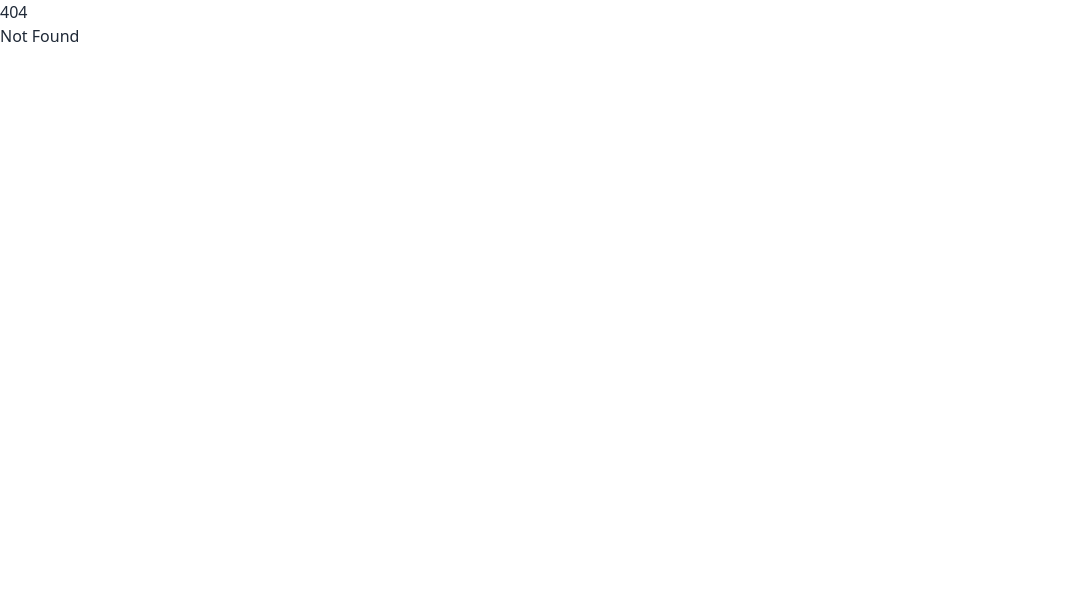
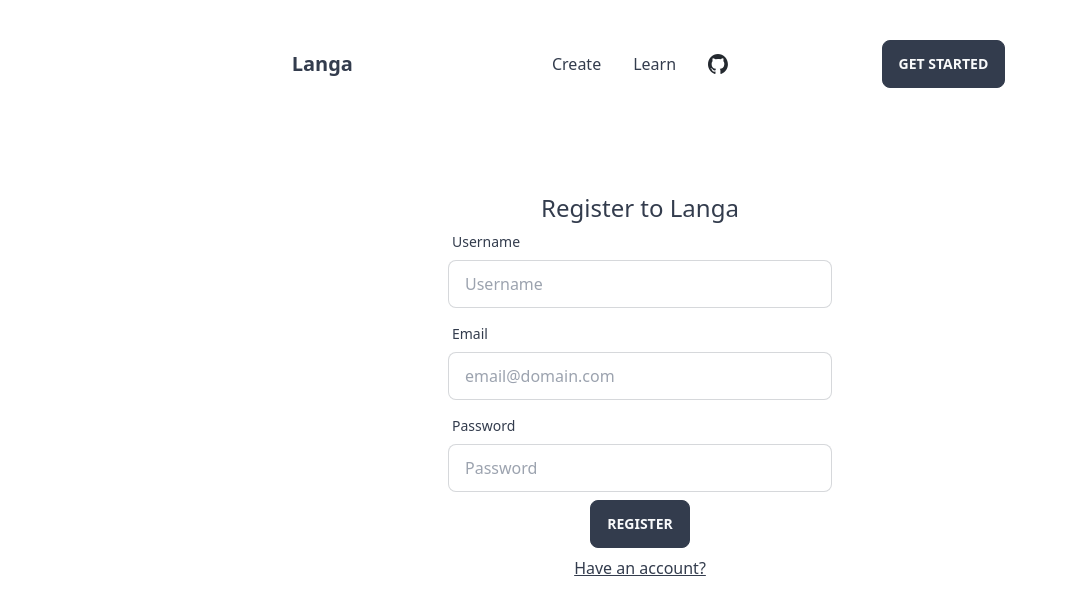
Before and after one commit to imlasky/langa, a SvelteKit app: page /auth/register in a window 1280 px wide. Before the commit this address had no page. Shown: the top 612 px of the page, without its empty margins (0-1068 px from the left). Built offline with nearby package versions, Linux system fonts and the light colour scheme.

Commit message:
Added front end auth

```diff
--- a/src/app.html
+++ b/src/app.html
@@ -1,5 +1,5 @@
 <!DOCTYPE html>
-<html lang="en">
+<html lang="en" data-theme="emerald">
 	<head>
 		<meta charset="utf-8" />
 		<link rel="icon" href="%sveltekit.assets%/favicon.png" />
--- a/src/routes/+layout.svelte
+++ b/src/routes/+layout.svelte
@@ -2,4 +2,34 @@
     import "../app.css";
 </script>
 
+<header>
+  <div class="flex justify-center pt-8">
+      <div class="navbar bg-base-100 w-7/12">
+          <div class="navbar-start">
+            <div class="dropdown">
+              <label tabindex="0" class="btn btn-ghost lg:hidden">
+                <svg xmlns="http://www.w3.org/2000/svg" class="h-5 w-5" fill="none" viewBox="0 0 24 24" stroke="currentColor"><path stroke-linecap="round" stroke-linejoin="round" stroke-width="2" d="M4 6h16M4 12h8m-8 6h16" /></svg>
+              </label>
+              <ul tabindex="0" class="menu menu-compact dropdown-content mt-3 p-2 shadow bg-base-100 rounded-box w-52">
+                <li><a href="/create">Create</a></li>
+                <li><a href="/learn">Learn</a></li>
+                <li><a href="https://github.com/imlasky/langa"><img src="/image/github-mark.svg" height="20" width="20"></a></li>
+              </ul>
+            </div>
+            <a class="btn btn-ghost normal-case text-xl" href="/">Langa</a>
+          </div>
+          <div class="navbar-center hidden lg:flex">
+            <ul class="menu menu-horizontal px-1">
+              <li><a href="/create">Create</a></li>
+              <li><a href="/learn">Learn</a></li>
+              <li><a href="https://github.com/imlasky/langa"><img src="/image/github-mark.svg" height="20" width="20"></a></li>
+            </ul>
+          </div>
+          <div class="navbar-end hidden sm:flex">
+            <a class="btn" href="/auth/login">Get started</a>
+          </div>
+        </div>
+  </div>
+
+</header>
 <slot />
--- a/src/routes/+page.svelte
+++ b/src/routes/+page.svelte
@@ -1,2 +1,28 @@
-<h1>Welcome to SvelteKit</h1>
-<p>Visit <a href="https://kit.svelte.dev">kit.svelte.dev</a> to read the documentation</p>
+<main class="flex flex-col items-center w-full">
+    <section id="hero" class="flex flex-col w-4/5 md:w-7/12 justify-center items-center pt-12 gap-y-2">
+
+        <h1 class="text-3xl md:text-5xl font-bold text-center">
+            This is a learning platform that cares about how you feel
+        </h1>
+        <h2 class="text-md md:text-xl text-center w-5/6">
+            We're not always at 100% - so why are we expected to learn as if we were? Langa takes into account how you're feeling when you log on to determine the best lesson that session.
+        </h2>
+    </section>
+    <!-- <section id="detail" class="flex w-4/5 md:w-7/12 justify-center items-center pt-12 gap-x-2">
+        <div class="flex w-1/2 h-72 items-center justify-center p-4">
+            <h3 class="text-2xl">Okay, so what is this all about?</h3>
+
+        </div>
+        <div class="divider divider-horizontal"></div>
+        <div class="flex flex-col gap-y-2 w-1/2 h-72 items-center justify-center p-4">
+             <p class="text-lg">
+                This is a platform that takes a holistic approach to learning.
+            </p>
+            <p class="text-lg">
+                It adapts to you and what you want to learn based on your answers to the short survey before you start studying and your previous study sessions.
+            </p>
+        </div>
+    </section> -->
+
+
+</main>
--- /dev/null
+++ b/src/routes/auth/login/+page.server.js
@@ -0,0 +1,9 @@
+/** @type {import('./$types').Actions} */
+export const actions = {
+    login: async ({cookies, request}) => {
+        const data = await request.formData()
+        const email = data.get('email');
+        const password = data.get('password');
+        console.log(email, password)
+    }
+  };
--- /dev/null
+++ b/src/routes/auth/login/+page.svelte
@@ -0,0 +1,28 @@
+<script>
+
+
+</script>
+
+
+<div class="flex w-full justify-center mt-24">
+    <div class="flex flex-col w-full items-center">
+
+        <h1 class="text-2xl">Log in to your account</h1>
+        <form method="POST" action="?/login" class="flex flex-col items-center w-1/2 gap-y-2">
+            <div class="form-control w-full max-w-sm">
+                <label class="label">
+                  <span class="label-text">Email</span>
+                </label>
+                <input name="email" type="email" placeholder="email@domain.com" class="input input-bordered w-full max-w-sm" />
+            </div>
+            <div class="form-control w-full max-w-sm">
+                <label class="label">
+                  <span class="label-text">Password</span>
+                </label>
+                <input name="password" type="password" placeholder="Password" class="input input-bordered w-full max-w-sm" />
+            </div>
+            <button class="btn">Log in</button>
+            <a href="/auth/register" class="underline">Need an account?</a>
+        </form>
+    </div>
+</div>
--- /dev/null
+++ b/src/routes/auth/register/+page.server.js
@@ -0,0 +1,9 @@
+/** @type {import('./$types').Actions} */
+export const actions = {
+    register: async ({cookies, request}) => {
+        const data = await request.formData()
+        const email = data.get('email');
+        const password = data.get('password');
+
+    }
+  };
--- /dev/null
+++ b/src/routes/auth/register/+page.svelte
@@ -0,0 +1,34 @@
+<script>
+
+
+</script>
+
+
+<div class="flex w-full justify-center mt-24">
+    <div class="flex flex-col w-full items-center">
+
+        <h1 class="text-2xl">Register to Langa</h1>
+        <form method="POST" action="?/register" class="flex flex-col items-center w-1/2 gap-y-2">
+            <div class="form-control w-full max-w-sm">
+                <label class="label">
+                  <span class="label-text">Username</span>
+                </label>
+                <input name="username" type="text" placeholder="Username" class="input input-bordered w-full max-w-sm" />
+            </div>
+            <div class="form-control w-full max-w-sm">
+                <label class="label">
+                  <span class="label-text">Email</span>
+                </label>
+                <input name="email" type="email" placeholder="email@domain.com" class="input input-bordered w-full max-w-sm" />
+            </div>
+            <div class="form-control w-full max-w-sm">
+                <label class="label">
+                  <span class="label-text">Password</span>
+                </label>
+                <input name="password" type="password" placeholder="Password" class="input input-bordered w-full max-w-sm" />
+            </div>
+            <button class="btn">Register</button>
+            <a href="/auth/login" class="underline">Have an account?</a>
+        </form>
+    </div>
+</div>
```
Also changed, not shown: static/image/github-mark.svg (added).
